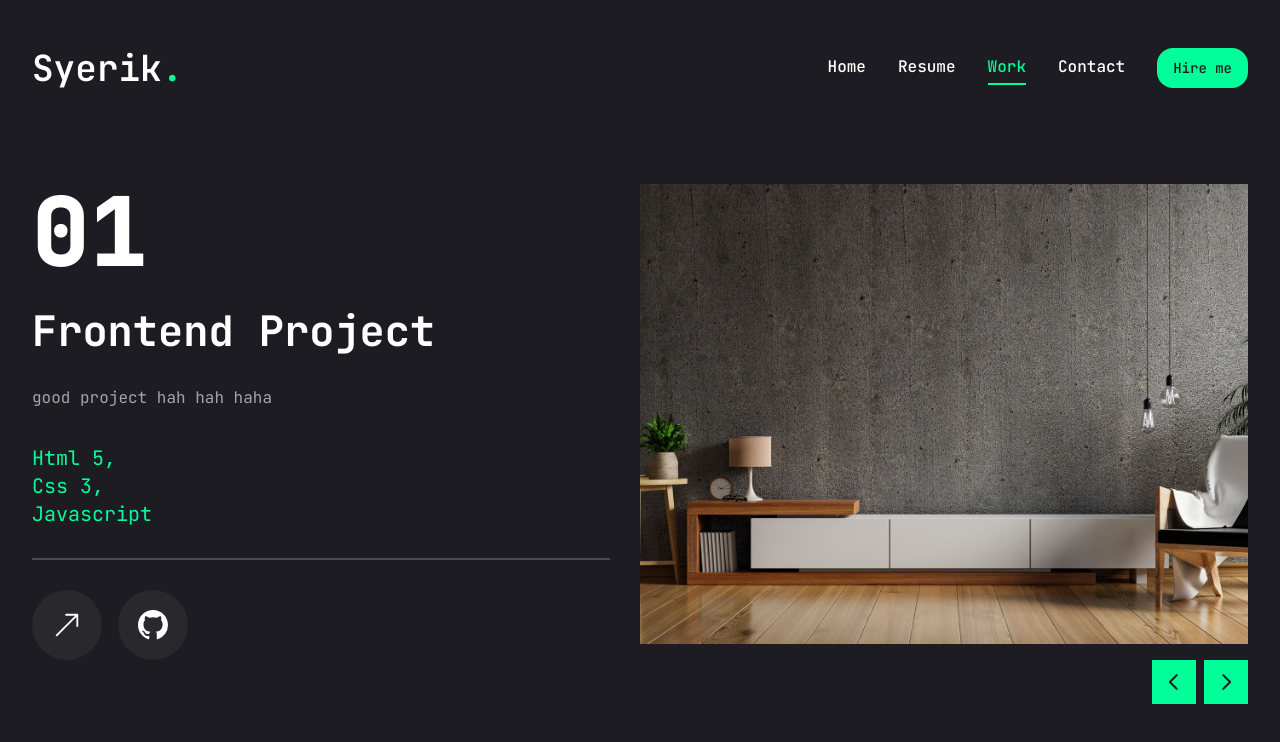
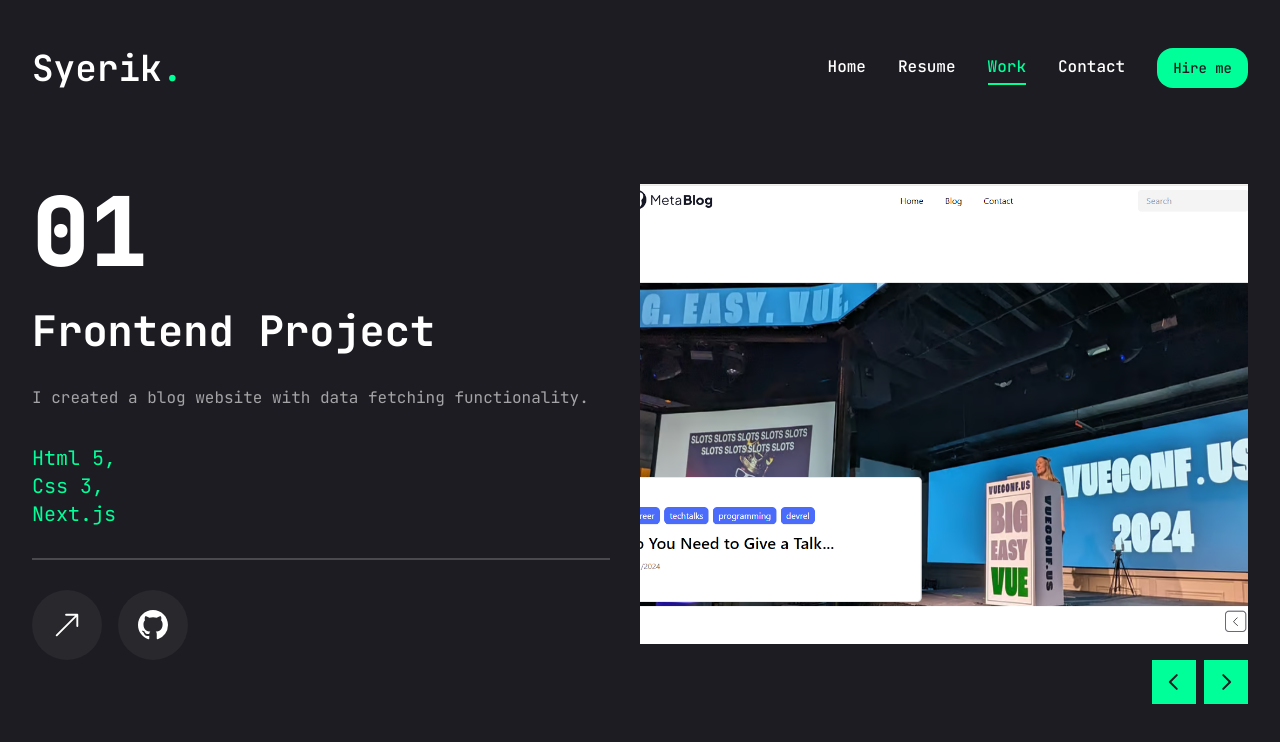
Before and after one commit to syerikkh/portfolio, a Next.js app: page /work in a window 1280 px wide. Shown: the top 742 px of the page. Built offline with nearby package versions, Linux system fonts and the light colour scheme.

Commit message:
changed projects, fixed links

```diff
--- a/app/page.js
+++ b/app/page.js
@@ -21,11 +21,6 @@ const Home = () => {
               innovative ideas to life.{" "}
             </p>
             <div className="flex flex-col md:flex-row items-center gap-8">
-              <Button className="border border-accent text-accent hover:bg-accent-hover hover:text-primary rounded-xl">
-                <div className="flex gap-2 uppercase items-center">
-                  Download CV <FiDownload />
-                </div>
-              </Button>
               <div>
                 <Socials
                   containerStyle="flex gap-6"
--- a/app/resume/resumeSections.jsx
+++ b/app/resume/resumeSections.jsx
@@ -6,9 +6,16 @@ import {
   FaReact,
   FaNodeJs,
   FaFigma,
-  FaDatabase,
+  FaGithub,
 } from "react-icons/fa";
-import { SiTailwindcss, SiNextdotjs } from "react-icons/si";
+import {
+  SiTailwindcss,
+  SiNextdotjs,
+  SiTypescript,
+  SiMongodb,
+  SiMysql,
+  SiPostgresql,
+} from "react-icons/si";
 import { ScrollArea } from "../../components/ui/scroll-area";
 import {
   Tooltip,
@@ -34,7 +41,7 @@ const experience = {
   description: "Here's a summary of my experience.",
   items: [
     {
-      company: "Franklyn Discovery School",
+      company: "Franklin Discovery School",
       position: "Reading Tutor",
       duration: "2023-2024",
     },
@@ -52,6 +59,11 @@ const education = {
   description: "Here's a summary of my educational background.",
   items: [
     {
+      institution: "Empathy School",
+      degree: "High School",
+      duration: "2014-2018",
+    },
+    {
       institution: "Pinecone Academy",
       degree: "Full Stack Web Development",
       duration: "2023-2024",
@@ -67,11 +79,15 @@ const skills = {
     { icon: <FaCss3 />, name: "CSS" },
     { icon: <FaReact />, name: "React.js" },
     { icon: <FaJs />, name: "JavaScript" },
+    { icon: <SiTypescript />, name: "Typescript" },
     { icon: <SiNextdotjs />, name: "Next.js" },
     { icon: <SiTailwindcss />, name: "Tailwind CSS" },
     { icon: <FaNodeJs />, name: "Node.js" },
     { icon: <FaFigma />, name: "Figma" },
-    { icon: <FaDatabase />, name: "PostgreSql, MongoDb" },
+    { icon: <SiMongodb />, name: "Mongodb" },
+    { icon: <SiPostgresql />, name: "PostgreSql" },
+    { icon: <SiMysql />, name: "MySql" },
+    { icon: <FaGithub />, name: "GitHub" },
   ],
 };
 
--- a/app/work/page.jsx
+++ b/app/work/page.jsx
@@ -18,31 +18,21 @@ import WorkSliderButtons from "../../components/WorkSliderButtons";
 const projects = [
   {
     num: "01",
-    category: "frontend",
+    category: "frontend project",
     title: "project 1",
-    description: "good project hah hah haha",
-    stack: [{ name: "Html 5" }, { name: "Css 3" }, { name: "Javascript" }],
-    image: "/cambg_1.jpg",
-    live: "",
-    github: "",
+    description: "I created a blog website with data fetching functionality.",
+    stack: [{ name: "Html 5" }, { name: "Css 3" }, { name: "Next.js" }],
+    image: "/Blog.png",
+    live: "https://blog-eight-jade.vercel.app",
+    github: "https://github.com/syerikkh/blog/tree/main",
   },
   {
     num: "02",
-    category: "backend",
-    title: "project 2",
-    description: "bad project hah hah haha",
-    stack: [{ name: "MongoDb" }, { name: "Node.js" }, { name: "Javascript" }],
-    image: "/cambg_3.jpg",
-    live: "",
-    github: "",
-  },
-  {
-    num: "03",
-    category: "full stack",
-    title: "project 3",
-    description: "normal project hah hah haha",
-    stack: [{ name: "Next.js" }, { name: "Tailwind.css" }, { name: "Node.js" }],
-    image: "/cambg_4.jpg",
+    category: "More projects coming soon...",
+    title: "More projects coming soon",
+    description: "Stay tuned for more projects!",
+    stack: [],
+    image: "/Coming-soon.jpg",
     live: "",
     github: "",
   },
@@ -71,7 +61,7 @@ const WorkPage = () => {
                 {project.num}
               </div>
               <h2 className="text-[42px] font-bold leading-none text-white group-hover:text-accent transition-all duration-500 capitalize">
-                {project.category} project
+                {project.category}
               </h2>
               <p className="text-white/60">{project.description}</p>
               <ul>
@@ -140,7 +130,7 @@ const WorkPage = () => {
               <WorkSliderButtons
                 iconsStyles="w-full"
                 btnStyles="bg-accent hover:bg-accent-hover text-primary text-[22px] w-[44px] h-[44px] flex justify-center items-center transition-all"
-                containerStyles="flex gap-2 absolute right-0 w-full justify-between lg:bottom-0 z-20 lg:w-max lg:justify-none"
+                containerStyles="flex gap-2 absolute right-0 w-full justify-between bottom-0 z-20 lg:w-max lg:justify-none"
               />
             </Swiper>
           </div>
--- a/components/Stats.jsx
+++ b/components/Stats.jsx
@@ -12,7 +12,7 @@ const stats = [
     text: "Technologies mastered",
   },
   {
-    num: 94,
+    num: 119,
     text: "Code commits",
   },
 ];
```
Also changed, not shown: public/Blog.png (added), public/Coming-soon.jpg (added).
